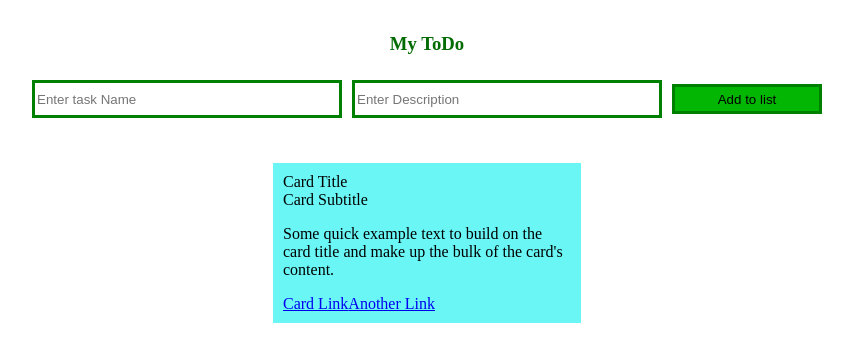
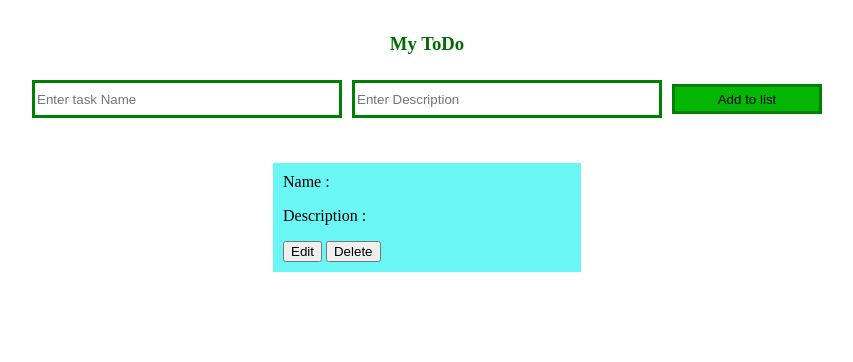
Before and after one commit to SelvakumarBoominathan/React---ToDo-list, a React (Vite) app in the folder ToDo list/: page / in a window 1280 px wide. Shown: the top 362 px of the page, without its empty margins (213-1066 px from the left). Built offline with nearby package versions, Linux system fonts and the light colour scheme.

Commit message:
buttons added to body.jsx

```diff
--- a/ToDo list/src/components/Body/Body.jsx
+++ b/ToDo list/src/components/Body/Body.jsx
@@ -1,5 +1,6 @@
 import React from 'react';
 import Card from 'react-bootstrap/Card';
+import Button from 'react-bootstrap/Button';
 
 
 import "./Body.css"
@@ -9,14 +10,13 @@ const Body = () => {
     <div className='parent-container' >
       <Card style={{ width: '18rem' }} className='card-parent'>
         <Card.Body>
-          <Card.Title>Card Title</Card.Title>
-          <Card.Subtitle className="mb-2 text-muted">Card Subtitle</Card.Subtitle>
+          <Card.Title>Name : </Card.Title>
           <Card.Text>
-            Some quick example text to build on the card title and make up the
-            bulk of the card's content.
+            Description :
           </Card.Text>
-          <Card.Link href="#">Card Link</Card.Link>
-          <Card.Link href="#">Another Link</Card.Link>
+          <Button variant="success">Edit</Button>{' '}
+          <Button variant="danger">Delete</Button>{' '}
+
         </Card.Body>
       </Card >
     </div>
```
